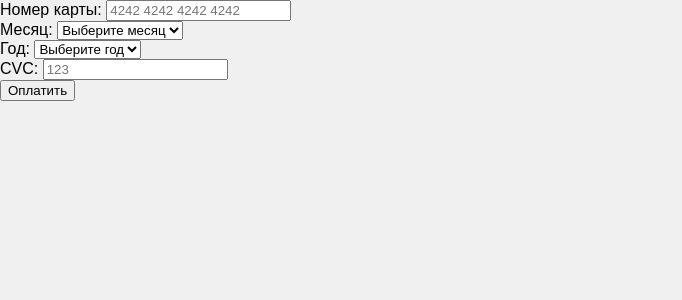
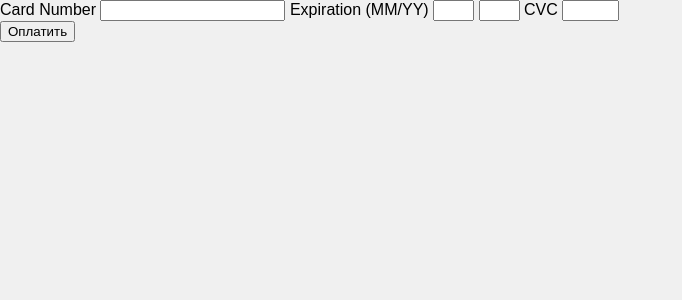
Before and after one commit to vlkttlv/booking_service, a FastAPI app: template app/templates/pay.html in a window 1280 px wide. Shown: the part 65-365 px from the top of the page, without its empty margins (0-682 px from the left). Run offline with FastAPI, Linux system fonts and the light colour scheme; the template is opened without the code that fills it, so the values that code supplies are empty; parts of the project's set-up code (start-up, migrations or seed data) failed here and were passed over; some libraries are stand-ins or nearby versions.

Commit message:
доделан фронт (для юзера с ролью юзер)

```diff
--- a/app/pages/router.py
+++ b/app/pages/router.py
@@ -66,5 +66,6 @@ async def get_bookings_page(request: Request, bookings=Depends(get_bookings)):
 
 
 @router.get("/payments/pay")
-async def pay(request: Request, booking_id: str):
+async def pay(request: Request, booking_id: int):
+    print(f"Received booking_id: {booking_id}")  # Для отладки
     return templates.TemplateResponse(name="pay.html", context={"request": request, "booking_id": booking_id})
--- a/app/payments/router.py
+++ b/app/payments/router.py
@@ -20,14 +20,14 @@ stripe.api_key = settings.STRIPE_SECRET_KEY
 
 
 @router.post("/pay")
-async def pay(booking_id: int, user: Users = Depends(get_current_user)):
+async def pay(token: str, booking_id: int, user: Users = Depends(get_current_user)):
     # Создаем платеж в Stripe
     try:
         booking = await BookingDAO.find_one_or_none(id=booking_id)
         charge = stripe.Charge.create(
             amount=booking.price,
             currency='rub',
-            source="tok_visa",
+            source=token,
             description='Бронирование отеля',
         )
     except Exception as e:
--- a/app/templates/bookings.html
+++ b/app/templates/bookings.html
@@ -17,8 +17,9 @@
               headers: {'Accept': 'accept: */*'},
       }).then(response => {
                   if (response.status === 200) {
+                    alert('Бронь удалена. Обновите страницу');
                     window.location.href = "/pages/bookings"
-                    alert('Бронь удалена. Обновите страницу');}
+                    }
                     })
                   };
 </script>
--- a/app/templates/pay.html
+++ b/app/templates/pay.html
@@ -3,7 +3,74 @@
 {% block head %}
 <link rel="stylesheet" href="{{ url_for('static', path='style/pay.css') }}">
 <script src="https://js.stripe.com/v3/"></script>
+
 <script>
+    const stripe = Stripe('pk_test_51Q64pzEfHbwG18yBRwBfKOIMw3VLVXjyjxDFCtlRtldBVij97WQPLsJ5IFHj3PTuQ2AuiuMbg6wfKsYkgxy7TvOB004PNO55h9');
+    const elements = stripe.elements();
+
+    const cardElement = elements.create('card', {
+        style: {
+            base: {
+                fontSize: '16px',
+                color: '#32325d',
+                '::placeholder': {
+                    color: '#aab7c4'
+                }
+            },
+            invalid: {
+                color: '#fa755a',
+                iconColor: '#fa755a'
+            }
+        }
+    });
+
+    document.addEventListener("DOMContentLoaded", function() {
+        cardElement.mount('#card-element');
+
+        const form = document.getElementById('payment-form');
+        form.addEventListener('submit', async (event) => {
+            event.preventDefault();
+
+            // Создание токена
+            const { token, error } = await stripe.createToken(cardElement);
+
+            if (error) {
+                console.log(error);
+                alert(error.message);
+            } else {
+                // Отправьте токен на сервер
+                sendTokenToServer(token);
+            }
+        });
+    });
+
+    async function sendTokenToServer(token) {
+        const currentUrl = window.location.href;
+        const url_book = new URL(currentUrl);
+        const bookingId = url_book.searchParams.get('booking_id');
+
+        const params = new URLSearchParams({
+            token: token.id,
+            booking_id: bookingId,
+        });
+        const url = "http://127.0.0.1:8000/v1/payments/pay";
+        await fetch(`${url}?${params}`, {
+            method: 'POST',
+            headers: {
+                'Accept': 'application/json'
+            }
+        })
+        .then(response => {
+            if (response.status === 200) {
+                alert("Комната оплачена!");
+                window.location.href = "/v1/pages/bookings";
+            } else {
+                response.json().then(data => {
+                    alert("Произошла ошибка при оплате комнаты");
+                });
+            }
+        });
+    }
 </script>
 {% endblock %}
 
@@ -11,45 +78,17 @@
 <body>
     <div class="container">
         <form id="payment-form">
-            <div class="form-group">
-                <label for="card-number">Номер карты:</label>
-                <input type="text" id="card-number" name="card-number" required placeholder="4242 4242 4242 4242">
-            </div>
-            <div class="form-group">
-                <label for="expiry-month">Месяц:</label>
-                <select id="expiry-month" name="expiry-month" required>
-                    <option value="">Выберите месяц</option>
-                    <option value="01">01</option>
-                    <option value="02">02</option>
-                    <option value="03">03</option>
-                    <option value="04">04</option>
-                    <option value="05">05</option>
-                    <option value="06">06</option>
-                    <option value="07">07</option>
-                    <option value="08">08</option>
-                    <option value="09">09</option>
-                    <option value="10">10</option>
-                    <option value="11">11</option>
-                    <option value="12">12</option>
-                </select>
-            </div>
-            <div class="form-group">
-                <label for="expiry-year">Год:</label>
-                <select id="expiry-year" name="expiry-year" required>
-                    <option value="">Выберите год</option>
-                    <script>
-                        const currentYear = new Date().getFullYear();
-                        for (let i = 0; i <= 7; i++) {
-                            document.write(`<option value="${currentYear + i}">${currentYear + i}</option>`);
-                        }
-                    </script>
-                </select>
-            </div>
-            <div class="form-group">
-                <label for="cvc">CVC:</label>
-                <input type="text" id="cvc" name="cvc" required placeholder="123">
-            </div>
-            <button type="submit">Оплатить</button>
+            <div id="card-element">
+                <label>Card Number</label>
+                <input type="text" size="20" data-stripe="number">
+                <label>Expiration (MM/YY)</label>
+                <input type="text" size="2" data-stripe="exp_month">
+                <input type="text" size="2" data-stripe="exp_year">
+                <label>CVC</label>
+                <input type="text" size="4" data-stripe="cvc">
+                </div>
+            <div id="card-errors" role="alert"></div>
+            <button type="submit" >Оплатить</button>
         </form>
     </div>
 </body>
```
